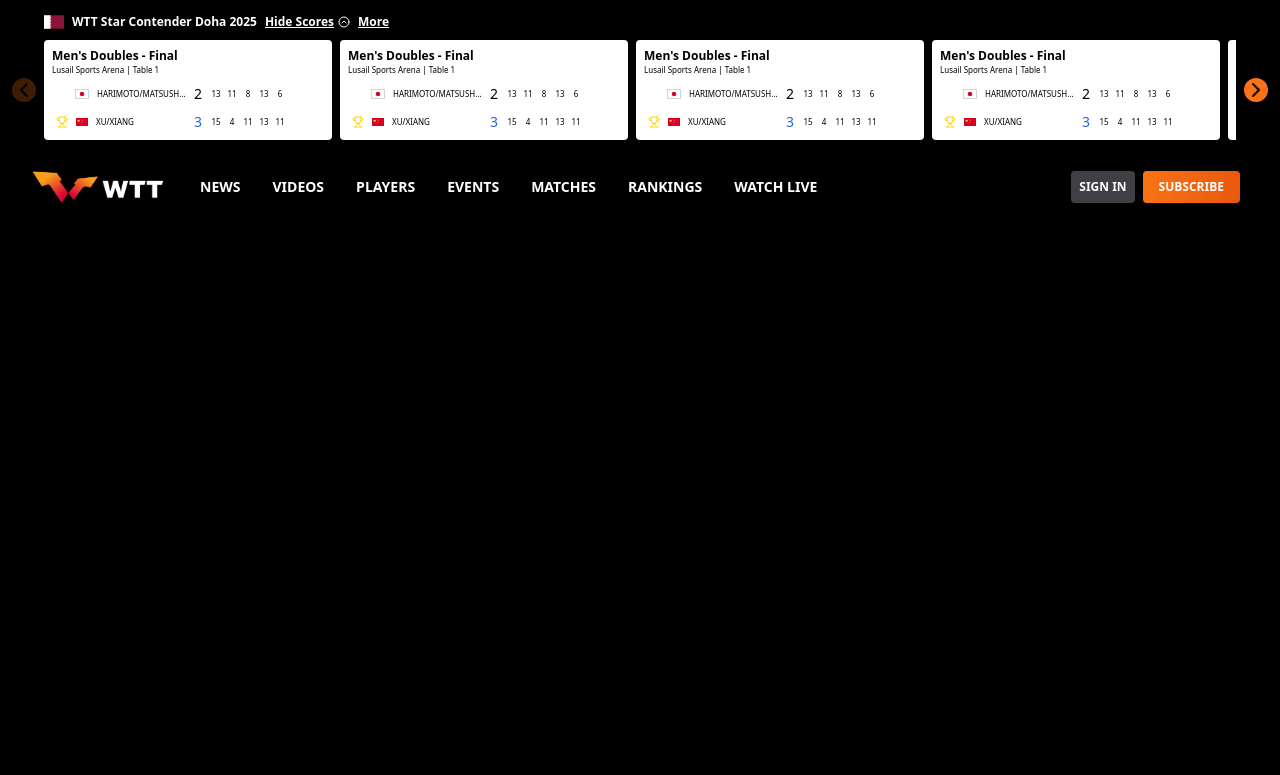
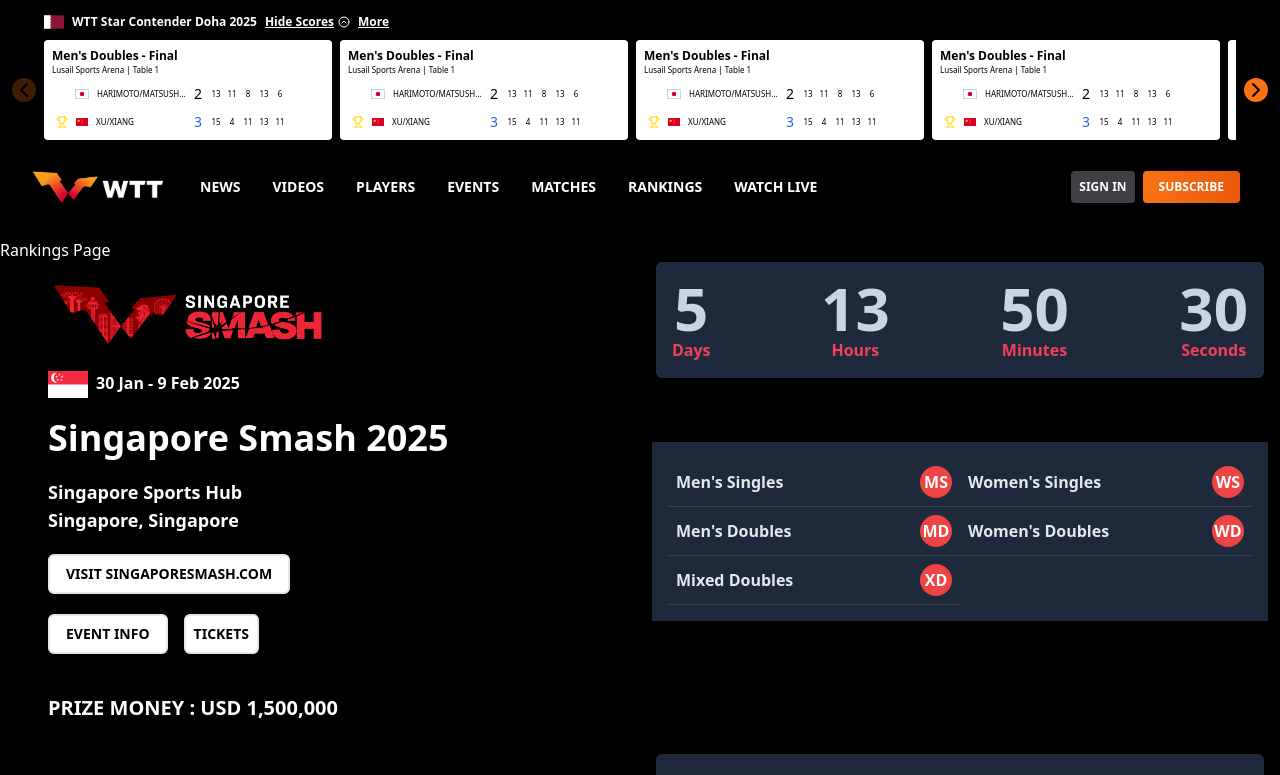
Before and after one commit to BahayCobo/wtt-clone, a Next.js app in the folder frontend/: page /rankings in a window 1280 px wide. Before the commit this address had no page. Shown: the top 775 px of the page. Built offline with nearby package versions, Linux system fonts and the light colour scheme.

Commit message:
event-countdown

```diff
--- /dev/null
+++ b/frontend/src/app/event-countdown/page.tsx
@@ -0,0 +1,10 @@
+import EventCard from "@/components/EventCard";
+
+export default function Page() {
+  return (
+    <main className="text-white">
+      <h1></h1>
+      <EventCard />
+    </main>
+  );
+}
--- a/frontend/src/app/events/page.tsx
+++ b/frontend/src/app/events/page.tsx
@@ -45,26 +45,27 @@ export default function Page() {
           </div>
         </div>
         <div className="">
-          <div className="flex flex-row text-center p-4 justify-between bg-black text-white min-w-96 mt-5 mx-2 rounded-xl">
+          <div className="">
+            <div className="flex flex-row text-center justify-between bg-black text-white mt-5 mx-5 rounded-xl min-w-96 p-4">
               <div>
-              <p className="text-[56px] font-bold">13</p>
-              <p className="text-xs">Days</p>
+                <p className="text-[56px] font-bold mt-2.5">13</p>
+                <p className="text-md font-bold text-[#a8dadc]">Days</p>
               </div>
               <div>
-              <p className="text-[56px] font-bold">21</p>
-              <p className="text-xs">Hours</p>
+                <p className="text-[56px] font-bold mt-2.5">21</p>
+                <p className="text-md font-bold text-[#a8dadc]">Hours</p>
               </div>
               <div>
-              <p className="text-[56px] font-bold">59</p>
-              <p className="text-xs">Minutes</p>
+                <p className="text-[56px] font-bold mt-2.5">59</p>
+                <p className="text-md font-bold text-[#a8dadc]">Minutes</p>
               </div>
               <div>
-              <p className="text-[56px] font-bold">00</p>
-              <p className="text-xs">Seconds</p>
+                <p className="text-[56px] font-bold mt-2.5">00</p>
+                <p className="text-md font-bold text-[#a8dadc]">Seconds</p>
               </div>
             </div>
-
-          <div className="grid grid-cols-1 lg:grid-cols-2  text-white mt-5 px-2">
+          </div>
+          <div className="grid grid-cols-1 lg:grid-cols-2  text-white mt-5 px-2 md:grid-cols-2">
             <div className=" bg-[rgba(0,0,0,0.7)] mr-[10px]">
               <div className="flex flex-row justify-between mx-3 pt-6 border-b border-[#282828] py-[10px]  px-[15px]">
                 <p>Men&apos;s Singles</p>
@@ -157,7 +158,7 @@ export default function Page() {
           <div className="flex flex-row text-center p-4 justify-between bg-black text-white min-w-96 mt-5 mx-2 rounded-xl">
             <div>
               <p className="text-[56px] font-bold">13</p>
-              <p className="text-xs">Days</p>
+              <p className="text-xs font-bold">Days</p>
             </div>
             <div>
               <p className="text-[56px] font-bold">21</p>
--- /dev/null
+++ b/frontend/src/app/rankings/page.tsx
@@ -0,0 +1,18 @@
+import PrimaryButton from "@/components/PrimaryButton";
+import EventCard from "@/components/EventCard";
+
+export default function Page() {
+    return (
+        <main className="text-white">
+            <h1>Rankings Page
+            </h1>
+            <EventCard />
+            <EventCard />
+            <EventCard />
+            <EventCard />
+            <EventCard />
+            <EventCard />
+            <EventCard />
+        </main>
+    );
+}
--- /dev/null
+++ b/frontend/src/components/EventCard.tsx
@@ -0,0 +1,71 @@
+function CountdownUnit({ number, label }) {
+  return (
+    <div className="flex flex-col justify-center items-center">
+      <p className="font-bold text-6xl md:text-slate-300">{number}</p>
+      <p className="font-bold text-md text-rose-500 ">{label}</p>
+    </div>
+  );
+}
+
+function Categories({ player, abbreviation }) {
+  return (
+    <div className="border-b-[1px] border-slate-700 flex gap-2 justify-between items-center p-2  md:text-slate-200">
+      <p className="font-bold text-md">{player}</p>
+      <p className="font-bold text-md rounded-full bg-red-500 text-white size-8 flex justify-center items-center shrink-0">
+        {abbreviation}
+      </p>
+    </div>
+  );
+}
+
+export default function EventCard() {
+  return (
+    <div className="grid md:grid-cols-2">
+      <div className="p-4 flex flex-col gap-5 ml-8">
+        <img
+          className="w-[280px] aspect-auto"
+          src="/events/Singapore_Smash_Logo_2025.png"
+          alt=""
+        />
+        <div className="flex gap-2">
+          <img className="aspect-auto w-[40px]" src="/events/sg.png" alt="" />
+          <p className="font-bold text-md">30 Jan - 9 Feb 2025</p>
+        </div>
+        <p className="font-bold text-4xl">Singapore Smash 2025</p>
+        <div>
+          <p className="font-bold text-lg">Singapore Sports Hub</p>
+          <p className="font-bold text-lg">Singapore, Singapore</p>
+        </div>
+        <button className="bg-white text-black font-bold text-sm border-2 py-2 rounded-md w-fit px-4">
+          VISIT SINGAPORESMASH.COM
+        </button>
+        <div className="flex gap-4 mt-0">
+          <button className="bg-white text-black text-sm font-bold border-2 py-2 px-4 rounded-md">
+            EVENT INFO
+          </button>
+          <button className="bg-white text-black text-sm font-bold border-2 p-2 rounded-md">
+            TICKETS
+          </button>
+        </div>
+        <p className="font-bold text-xl mt-5 mb-4">
+          PRIZE MONEY : USD 1,500,000
+        </p>
+      </div>
+      <div>
+        <div className="flex justify-between bg-slate-50 text-slate-800 p-4 rounded-md mx-4 md:bg-slate-800">
+          <CountdownUnit number={5} label="Days" />
+          <CountdownUnit number={13} label="Hours" />
+          <CountdownUnit number={50} label="Minutes" />
+          <CountdownUnit number={30} label="Seconds" />
+        </div>
+        <div className="grid grid-cols-1 md:grid-cols-2  p-4 gap-0 bg-white text-black mx-3 mt-16 md:bg-slate-800">
+          <Categories player="Men's Singles" abbreviation="MS" />
+          <Categories player="Women's Singles" abbreviation="WS" />
+          <Categories player="Men's Doubles" abbreviation="MD" />
+          <Categories player="Women's Doubles" abbreviation="WD" />
+          <Categories player="Mixed Doubles" abbreviation="XD" />
+        </div>
+      </div>
+    </div>
+  );
+}
--- /dev/null
+++ b/frontend/src/components/PrimaryButton.tsx
@@ -0,0 +1,3 @@
+export default function PrimaryButton({ label }) {
+    return <button className="bg-fuchsia-800 text-white p-6 border-2 border-l-cyan-200">{label}</button>;
+}
```
Lines whose indentation alone changed are shown as unchanged.
